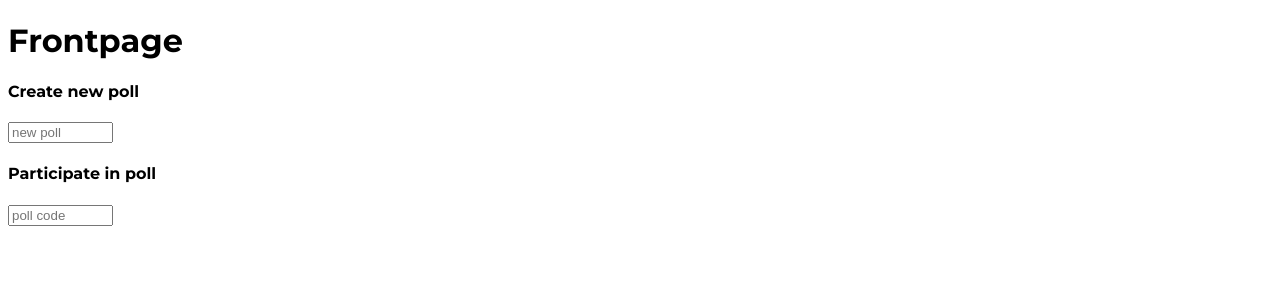
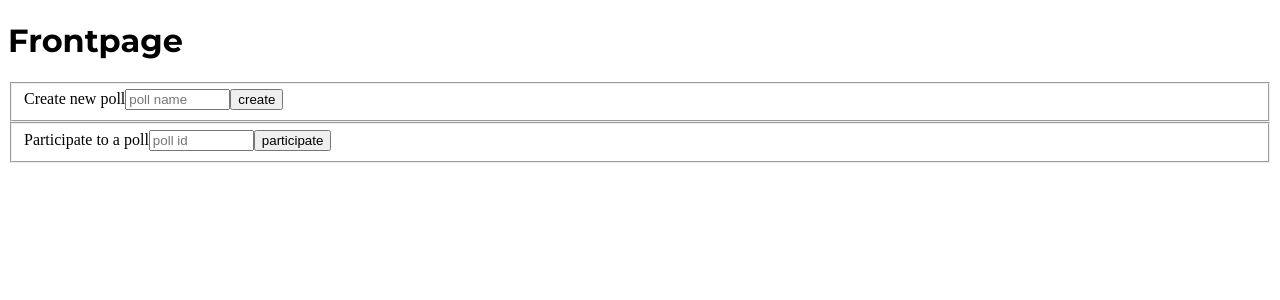
Before and after one commit to JenninaFarm/thesis, a React (Create React App) app in the folder thesis/: page / in a window 1280 px wide. Shown: the top 300 px of the page. Built offline with nearby package versions, Linux system fonts and the light colour scheme.

Commit message:
Frontpage_skeleton: Create fieldset with one input and add it to Frontpage

```diff
--- /dev/null
+++ b/thesis/src/components/atoms/button/Button.js
@@ -0,0 +1,11 @@
+import React from 'react';
+
+const Button = (props) => {
+  return (
+    <button {...props}>
+      {props.children}
+    </button>
+  );
+}
+
+export default Button;
--- /dev/null
+++ b/thesis/src/components/molecules/fieldsets/FieldsetOneInput.js
@@ -0,0 +1,28 @@
+import React from 'react';
+import PropTypes from 'prop-types';
+
+import Label from '../../atoms/label/Label';
+import Input from '../../atoms/input/Input';
+import Button from '../../atoms/button/Button';
+
+const FieldsetOneInput = ({buttonText, onClick, placeholder, inputId, labelContent}) => {
+  return (
+    <fieldset>
+      <Label inputId={inputId} content={labelContent} />
+      <Input id={inputId} placeholder={placeholder} />
+      <Button onClick={onClick}>
+        {buttonText}
+      </Button>
+    </fieldset>
+  );
+}
+
+FieldsetOneInput.propTypes = {
+  buttonText: PropTypes.string,
+  inputId: PropTypes.string,
+  onClick: PropTypes.func,
+  labelContent: PropTypes.string,
+  placeholder: PropTypes.string,
+}
+
+export default FieldsetOneInput;
--- a/thesis/src/components/pages/frontpage/Frontpage.js
+++ b/thesis/src/components/pages/frontpage/Frontpage.js
@@ -1,16 +1,33 @@
 import React from 'react';
+import Button from '../../atoms/button/Button';
 // import PropTypes from 'prop-types';
 
-import Input from '../../atoms/input/Input'
+
+import FieldsetOneInput from '../../molecules/fieldsets/FieldsetOneInput';
 
 const Frontpage = () => {
+
+  const createNewPoll = () => {
+    console.log('click');
+  }
+
   return (
     <div>
       <h1>Frontpage</h1>
-      <h4>Create new poll</h4>
-      <Input placeholder='new poll' />
-      <h4>Participate in poll</h4>
-      <Input placeholder='poll code' />
+      <FieldsetOneInput
+        labelContent='Create new poll'
+        buttonText='create'
+        onClick={createNewPoll}
+        placeholder='poll name'
+        inputId='newPoll'
+      />
+      <FieldsetOneInput
+        labelContent='Participate to a poll'
+        buttonText='participate'
+        onClick={createNewPoll}
+        placeholder='poll id'
+        inputId='participate'
+      />
     </div>
   )
 }
```
